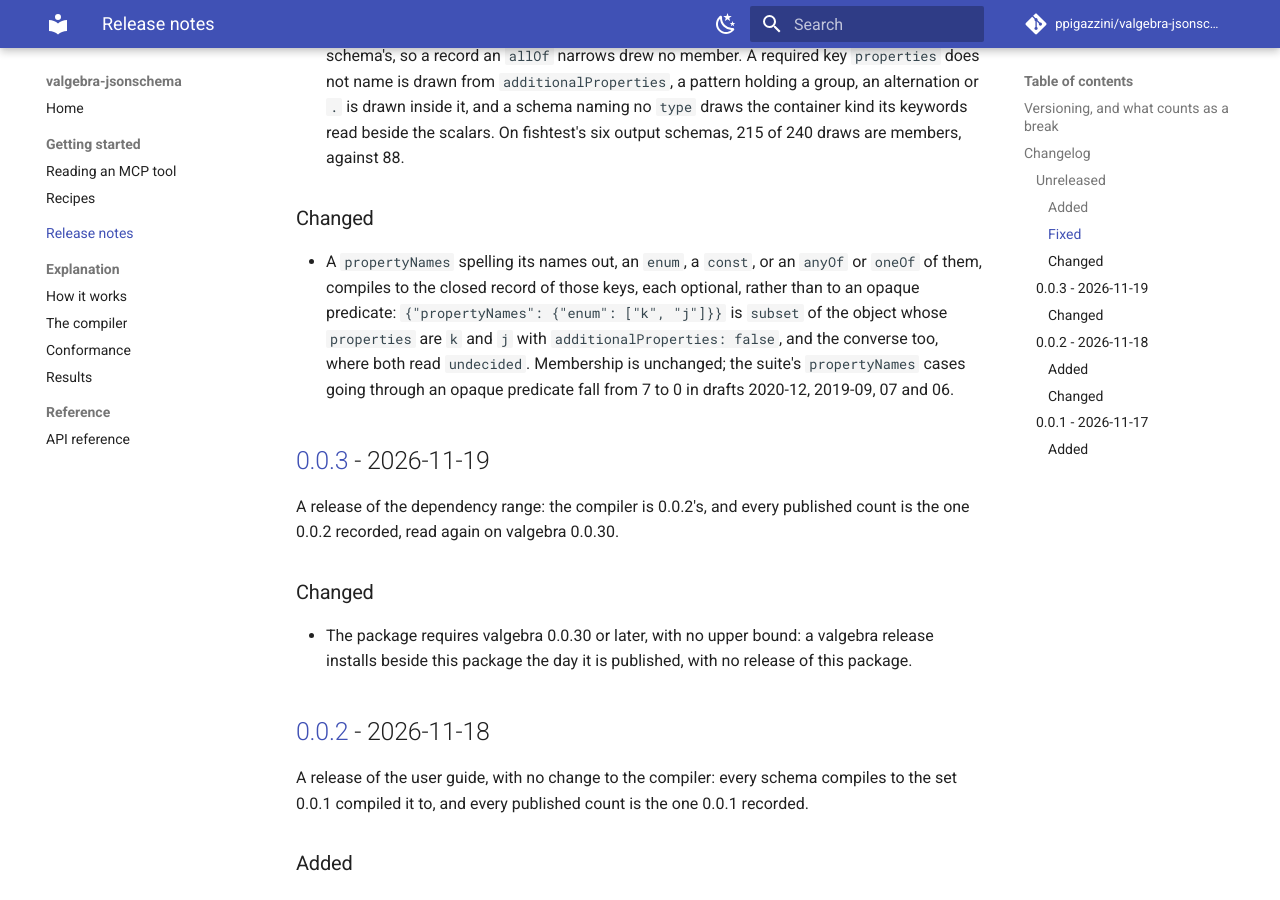
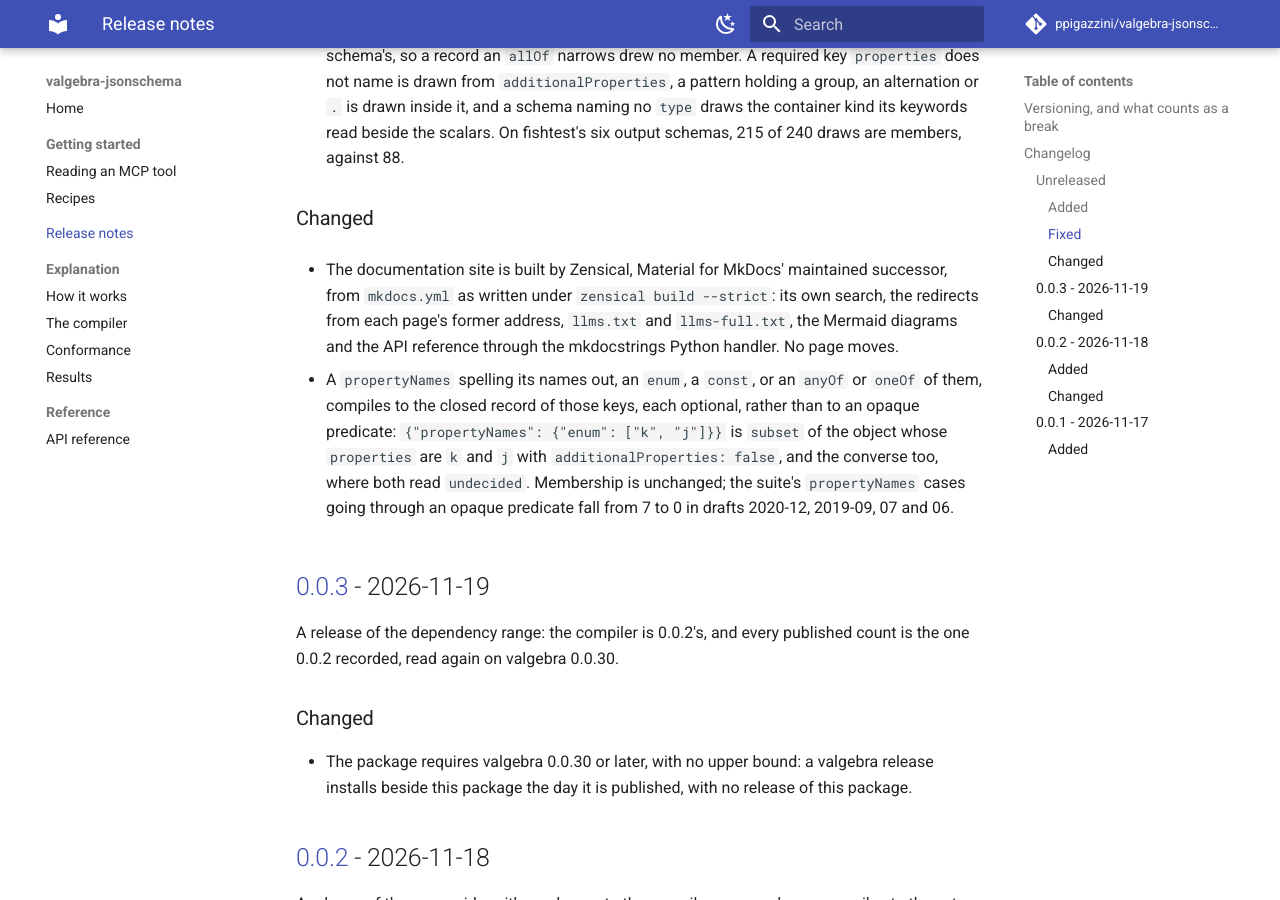
Before and after one commit to ppigazzini/valgebra-jsonschema, an MkDocs documentation site: the page built from docs/changelog.md, in a window 1280 px wide and 900 px high, scrolled down 868 px. Built offline with MkDocs 1.6.1 and Material for MkDocs 9.7.7, drawn with Linux system fonts in a browser that asks for light colours; comment, search, counter and statistics services are not loaded.

Commit message:
build: the site is built by Zensical, Material's maintained successor
The documentation site builds with `zensical build --strict` from mkdocs.yml
as written, in the docs lane and in the workflow `Docs`, as valgebra's does.
Zensical brings the search, the redirects from each page's former address,
the /llms.txt manifest and the /llms-full.txt export of its own, and the
Mermaid fence, and reads the API reference through the mkdocstrings Python
handler. The docs group is Zensical and mkdocstrings-python; the lock holds no
Material for MkDocs, which reaches its end of life on 2027-05-05, no
mkdocs-llmstxt or mkdocs-redirects plugin and no soupsieve. The strict build
renders every page and the API reference, every object with its contents.

```diff
--- a/CHANGELOG.md
+++ b/CHANGELOG.md
@@ -26,6 +26,11 @@ All notable changes to valgebra-jsonschema are recorded here. The format follows
   On fishtest's six output schemas, 215 of 240 draws are members, against 88.
 
 ### Changed
+
+- The documentation site is built by Zensical, Material for MkDocs' maintained successor, from
+  `mkdocs.yml` as written under `zensical build --strict`: its own search, the redirects from
+  each page's former address, `llms.txt` and `llms-full.txt`, the Mermaid diagrams and the API
+  reference through the mkdocstrings Python handler. No page moves.
 
 - A `propertyNames` spelling its names out, an `enum`, a `const`, or an `anyOf` or `oneOf` of
   them, compiles to the closed record of those keys, each optional, rather than to an opaque
--- a/mkdocs.yml
+++ b/mkdocs.yml
@@ -71,7 +71,7 @@ validation:
 markdown_extensions:
   - admonition
   - pymdownx.details
-  # A diagram is a `mermaid` block, text the page carries: Material loads Mermaid on a page
+  # A diagram is a `mermaid` block, text the page carries: the theme loads Mermaid on a page
   # holding one and draws it in the site's palette, light or dark, and GitHub draws the same
   # block. The formatter is named by a Python tag, which is why the YAML hook parses this file
   # with --unsafe.
```
Also changed, not shown: AGENTS.md (+1 -1 lines), pyproject.toml (+5 -9 lines), 4 other files.
